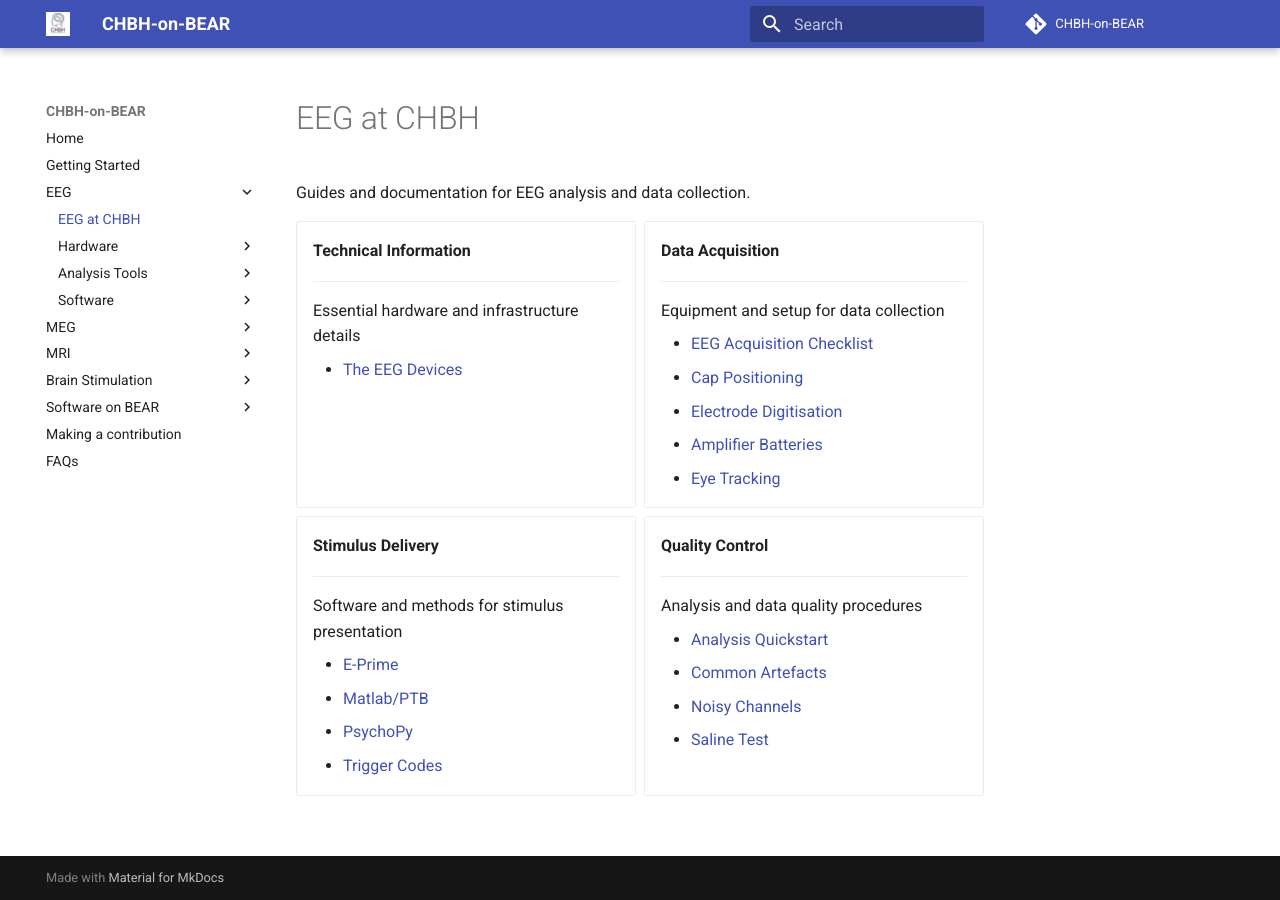
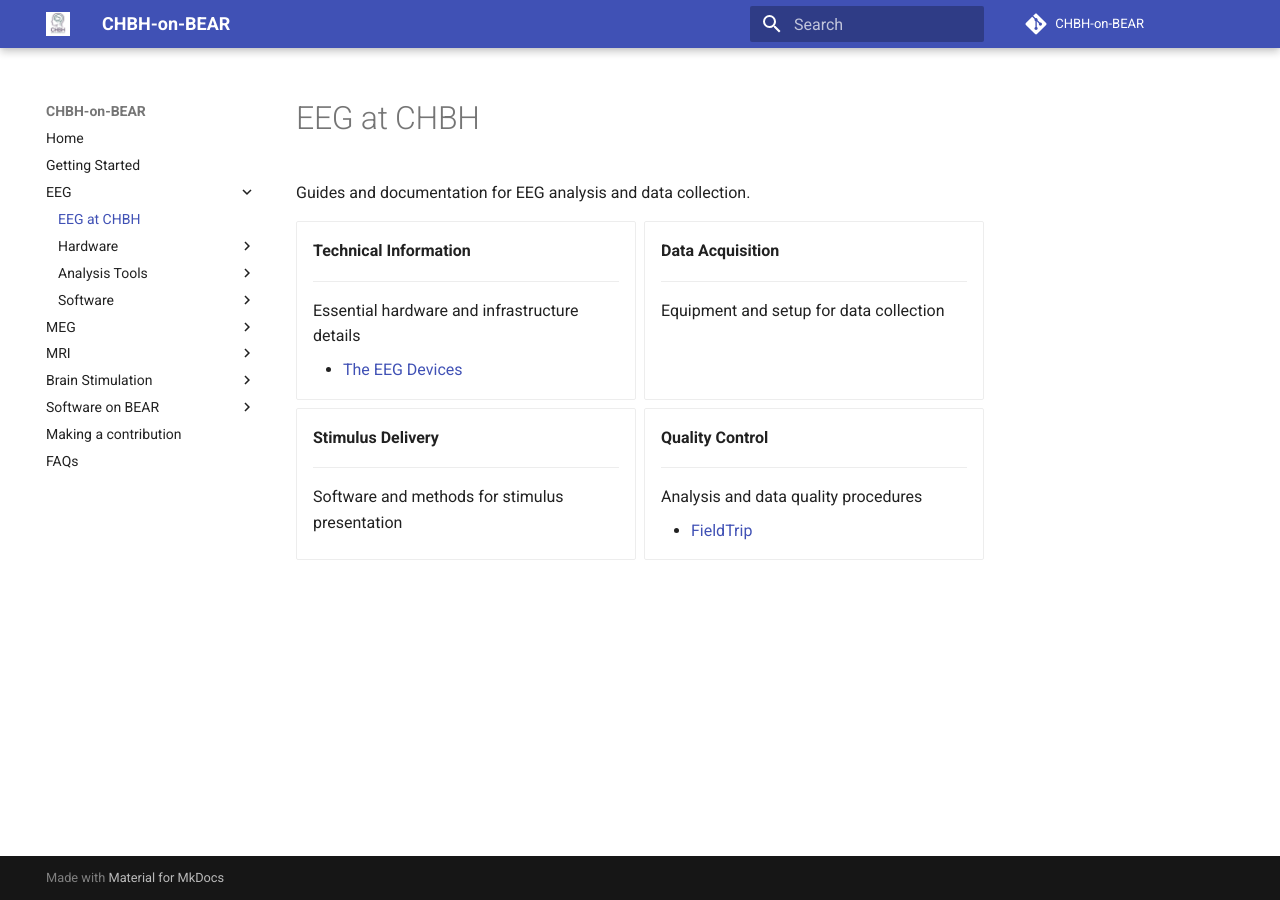
Before and after one commit to chbh-opensource/chbh-on-bear, an MkDocs documentation site: the page built from docs/eeg/index.md, in a window 1280 px wide. Built offline with MkDocs 1.6.1 and Material for MkDocs 9.7.7, drawn with Linux system fonts in a browser that asks for light colours; comment, search, counter and statistics services are not loaded.

Commit message:
reformatting of eeg section by what actually exists

```diff
--- a/docs/eeg/index.md
+++ b/docs/eeg/index.md
@@ -18,11 +18,7 @@
 
     Equipment and setup for data collection
 
-    - [EEG Acquisition Checklist](#)
-    - [Cap Positioning](#)
-    - [Electrode Digitisation](#)
-    - [Amplifier Batteries](#)
-    - [Eye Tracking](#)
+
 
 -   **Stimulus Delivery**
 
@@ -30,10 +26,7 @@
 
     Software and methods for stimulus presentation
 
-    - [E-Prime](#)
-    - [Matlab/PTB](#)
-    - [PsychoPy](#)
-    - [Trigger Codes](#)
+
 
 -   **Quality Control**
 
@@ -41,9 +34,6 @@
 
     Analysis and data quality procedures
 
-    - [Analysis Quickstart](#)
-    - [Common Artefacts](#)
-    - [Noisy Channels](#)
-    - [Saline Test](#)
+    - [FieldTrip](analysis/fieldtrip.md)
 
 </div>
```
Also changed, not shown: docs/eeg/analysis/fieldtrip.md (+1 -1 lines), docs/eeg/hardware/eeg.md (+2 -1 lines), docs/eeg/software/psychopy.md (deleted).
